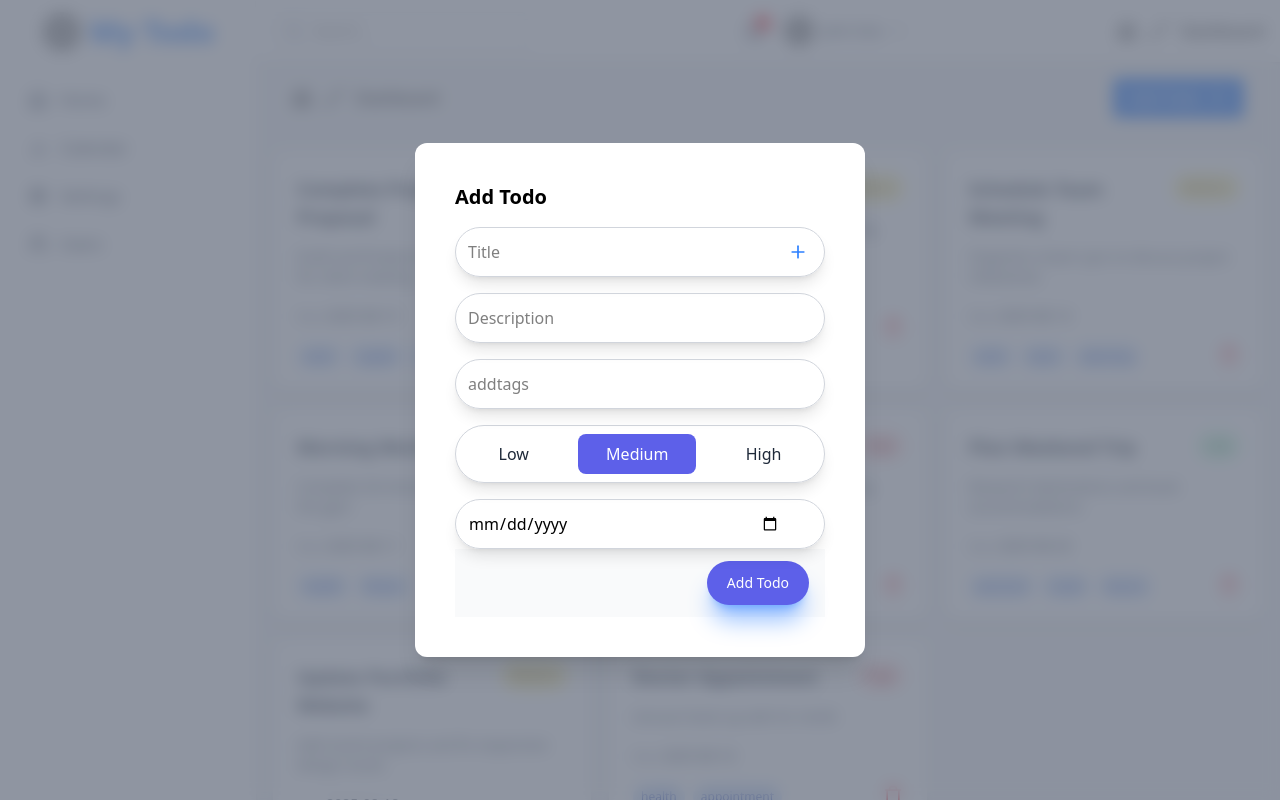
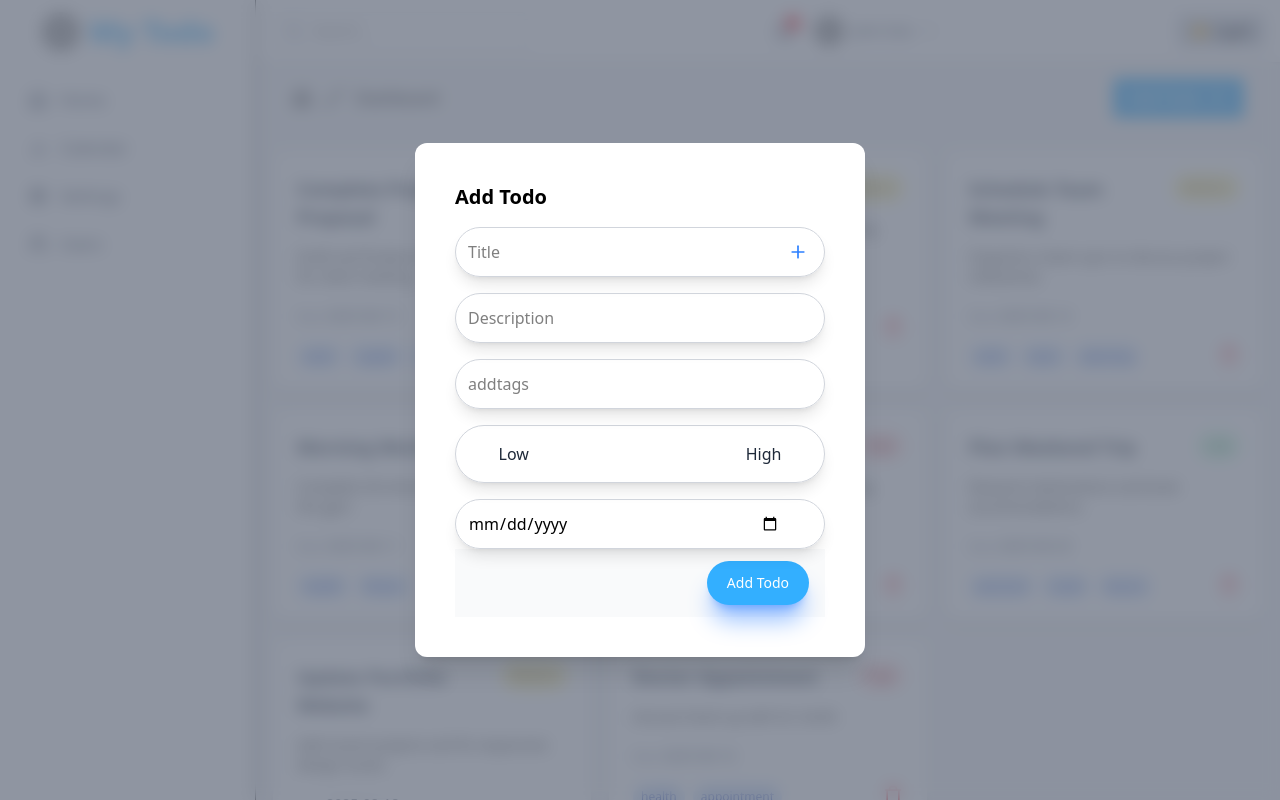
Before and after one commit to ashilthomas/Ai_powerd_TO, a React (Vite) app: page / in a window 1280 px wide. Both pictures are taken after a click on the button "Add Todo". Built offline with nearby package versions, Linux system fonts and the light colour scheme; grey boxes are pictures that could not be loaded.

Commit message:
Darkmode edited

```diff
--- a/index.html
+++ b/index.html
@@ -7,7 +7,7 @@
     <title>Vite + React</title>
   </head>
   <body>
-    <div id="root"></div>
+    <div class="" id="root"></div>
     <script type="module" src="/src/main.jsx"></script>
   </body>
 </html>
--- a/src/components/Model/Model.jsx
+++ b/src/components/Model/Model.jsx
@@ -79,7 +79,7 @@ useEffect(() => {
             <button
               type="button"
               onClick={onClose}
-             className="bg-[var(--primary-colour)] shadow-blue-500/50  px-5 cursor-pointer  shadow-xl py-3 text-sm  rounded-full text-white  hover:bg-blue-500 transition"
+             className="bg-[var(--color-light-accent-bright-cyan)] shadow-blue-500/50  px-5 cursor-pointer  shadow-xl py-3 text-sm  rounded-full text-white  hover:bg-blue-500 transition"
             >
              Add Todo
             </button>
--- a/src/components/Sidebar/Sidebar.jsx
+++ b/src/components/Sidebar/Sidebar.jsx
@@ -67,14 +67,14 @@ export default function Sidebar({ sidebarOpen, setSidebarOpen }) {
       </div>
 
       {/* Desktop Sidebar */}
-      <aside className="hidden md:flex flex-col w-64 bg-white shadow-sm">
+      <aside className="hidden md:flex flex-col w-64 bg-white dark:bg-[var(--color-dark-bg)] border-r dark:border-[var(--color-light-border)] shadow-sm">
         <div className="h-16 flex items-center justify-center space-x-2 font-bold text-lg">
           <img
             src={MyLogo}
             alt="Logo"
             className="rounded-full w-10 h-10 object-cover"
           />
-          <span className="font-bold text-3xl text-blue-500">My Todo</span>
+          <span className="font-bold text-3xl text-[var(--color-light-accent-bright-cyan)]">My Todo</span>
         </div>
         <nav className="flex-1 px-4 py-4 space-y-2">
           {NAVLINKS.map(({ name, path, icon }, index) => (
--- a/src/components/ThemeToggle/ThemeToggle.jsx
+++ b/src/components/ThemeToggle/ThemeToggle.jsx
@@ -6,7 +6,7 @@ function ThemeToggle() {
   return (
       <button
       onClick={toggleTheme}
-      className="px-3 py-1 bg-gray-300 dark:bg-gray-700 rounded"
+      className="px-3 py-1 bg-gray-300 dark:bg-gray-700 rounded cursor-pointer"
     >
       {theme === "dark" ? "🌙 Dark" : "☀️ Light"}
     </button>
--- a/src/components/TodoCard/TodoCard.jsx
+++ b/src/components/TodoCard/TodoCard.jsx
@@ -8,9 +8,9 @@ const TodoCard = ({ todo }) => {
   };
 
   return (
-    <div className="  w-full bg-white rounded-lg shadow-md hover:shadow-xl transition-shadow duration-300 p-6 border border-gray-200 ">
+    <div className="  w-full themeBg rounded-lg shadow-md hover:shadow-xl transition-shadow duration-300 p-6 border border-gray-200 ">
       <div className="flex  justify-between items-start mb-4">
-        <h3 className="text-lg font-semibold text-gray-800">{todo.title}</h3>
+        <h3 className="text-lg font-semibold text-gray-800 dark:text-[var(--color-dark-text-primary)]">{todo.title}</h3>
         <span
           className={`px-2 py-1 text-xs font-medium rounded-full border ${
             priorityColors[todo.priority]
@@ -19,10 +19,10 @@ const TodoCard = ({ todo }) => {
           {todo.priority.charAt(0).toUpperCase() + todo.priority.slice(1)}
         </span>
       </div>
-      <p className="text-gray-600 text-sm mb-4">{todo.description}</p>
+      <p className="themeText text-sm mb-4">{todo.description}</p>
       <div className="mb-4">
         <span className="text-xs font-medium text-gray-500">Due: </span>
-        <span className="text-sm text-gray-700">{todo.dueDate}</span>
+        <span className="text-sm text-gray-600 dark:text-[var(--color-dark-text-secondary)]">{todo.dueDate}</span>
       </div>
       <div className="flex flex-wrap  justify-between gap-2">
         <div className="">
--- a/src/components/TopBar/TopBar.jsx
+++ b/src/components/TopBar/TopBar.jsx
@@ -1,10 +1,11 @@
 import { Search, Bell, ChevronDown, Menu } from "lucide-react";
 import Breadcrumbs from "../Breadcrumbs/Breadcrumbs";
+import ThemeToggle from "../ThemeToggle/ThemeToggle";
 
 
 export default function Topbar({ setSidebarOpen }) {
   return (
-    <header className="flex items-center justify-between bg-white px-4 py-3 shadow-sm">
+    <header className="flex items-center  dark:bg-gray-900 text-black dark:text-white justify-between bg-white px-4 py-3 shadow-sm">
 
       <div className="flex items-center gap-3">
         <button className="md:hidden cusror-pointer" onClick={() => setSidebarOpen(true)}>
@@ -39,7 +40,7 @@ export default function Topbar({ setSidebarOpen }) {
           <ChevronDown className="w-4 h-4 text-gray-500" />
         </div>
       </div>
-      <Breadcrumbs/>
+      <ThemeToggle/>
     </header>
   );
 }
--- a/src/features/Todo/components/TodoForm.jsx
+++ b/src/features/Todo/components/TodoForm.jsx
@@ -21,7 +21,7 @@ function TodoForm({ onSubmit, initialData = {} }) {
     <div>
       <button
         onClick={() => setIsOpen(true)}
-        className=" flex items-center gap-2 cursor-pointer bg-blue-500 text-white px-4 py-2 rounded hover:bg-blue-600 transition duration-200"
+        className=" flex items-center gap-2 cursor-pointer bg-[var(--color-light-accent-bright-cyan)] text-white px-4 py-2 rounded hover:bg-[var(--color-light-accent-bright-cyan-hover)] transition duration-200"
       >
         Add Todo <span><Plus size={20}/></span>
       </button>
--- a/src/index.css
+++ b/src/index.css
@@ -12,6 +12,8 @@
 
   html {
   scroll-behavior: smooth;
+
+
 }
 
 
@@ -40,3 +42,10 @@
   opacity: 0;
   visibility: hidden;
 }
+
+.themeBg {
+  @apply bg-[var(--color-light-card-bg)] dark:bg-[var(--color-dark-card-bg)];
+}
+.themeText {
+  @apply text-[var(--color-light-text-primary)] dark:text-[var(--color-dark-text-primary)];
+}
--- a/src/layout/MainLayout.jsx
+++ b/src/layout/MainLayout.jsx
@@ -8,7 +8,7 @@ export default function MainLayout({ children }) {
   const [sidebarOpen, setSidebarOpen] = useState(false);
 
   return (
-    <div className="flex h-screen bg-gray-100">
+    <div className="flex h-screen bg-gray-100 dark:bg-gray-900 text-black dark:text-white">
       <Sidebar sidebarOpen={sidebarOpen} setSidebarOpen={setSidebarOpen} />
       <div className="flex flex-col flex-1">
         <Topbar setSidebarOpen={setSidebarOpen} />
--- a/src/theme.css
+++ b/src/theme.css
@@ -1,15 +1,39 @@
 @theme {
-  --primary-colour:#5D60E9;
-  --color-brand: #5D60E9;
-  --color-brand-hover: #3730A3;
-  --color-bg: #F9FAFB;
-  --color-border: #E5E7EB;
-  --color-text: #111827;
+  /* ---------- Light Theme ---------- */
+  --color-light-bg: #FFFFFF;              /* Page background */
+  --color-light-card-bg: #FFFFFF;
+  /* #F7F8FA;         Card background */
 
-  --radius-sm: 4px;
-  --radius-md: 8px;
-  --radius-lg: 12px;
+  /* Light accents */
+  --color-light-accent-blue: #83A9F4;
+  --color-light-accent-green: #8CD790;
+  --color-light-accent-pink: #F39C9C;
+  --color-light-accent-lavender: #BFA6F9;
+  --color-light-accent-bright-cyan: #33AFFF;
+  /* hover button */
+  --color-light-accent-bright-cyan-hover: #4AB8FF;
 
-  --space-section: 1.5rem;
-  --space-field: 0.75rem;
+  /* Light text */
+  --color-light-text-primary: #222222;
+  --color-light-text-secondary: #555555;
+
+  /* Light borders & shadows */
+  --color-light-border: #E1E4EB;
+
+  /* ---------- Dark Theme ---------- */
+  --color-dark-bg: #121420;               /* Page background */
+  --color-dark-card-bg: #1F2233;          /* Card background */
+
+  /* Dark accents */
+  --color-dark-accent-blue: #6079DA;
+  --color-dark-accent-green: #6BB374;
+  --color-dark-accent-pink: #D98282;
+  --color-dark-accent-lavender: #9679E9;
+
+  /* Dark text */
+  --color-dark-text-primary: #E8E8E8;
+  --color-dark-text-secondary: #B0B0B0;
+
+  /* Dark borders & shadows */
+  --color-dark-border: #2F3246;
 }
```
